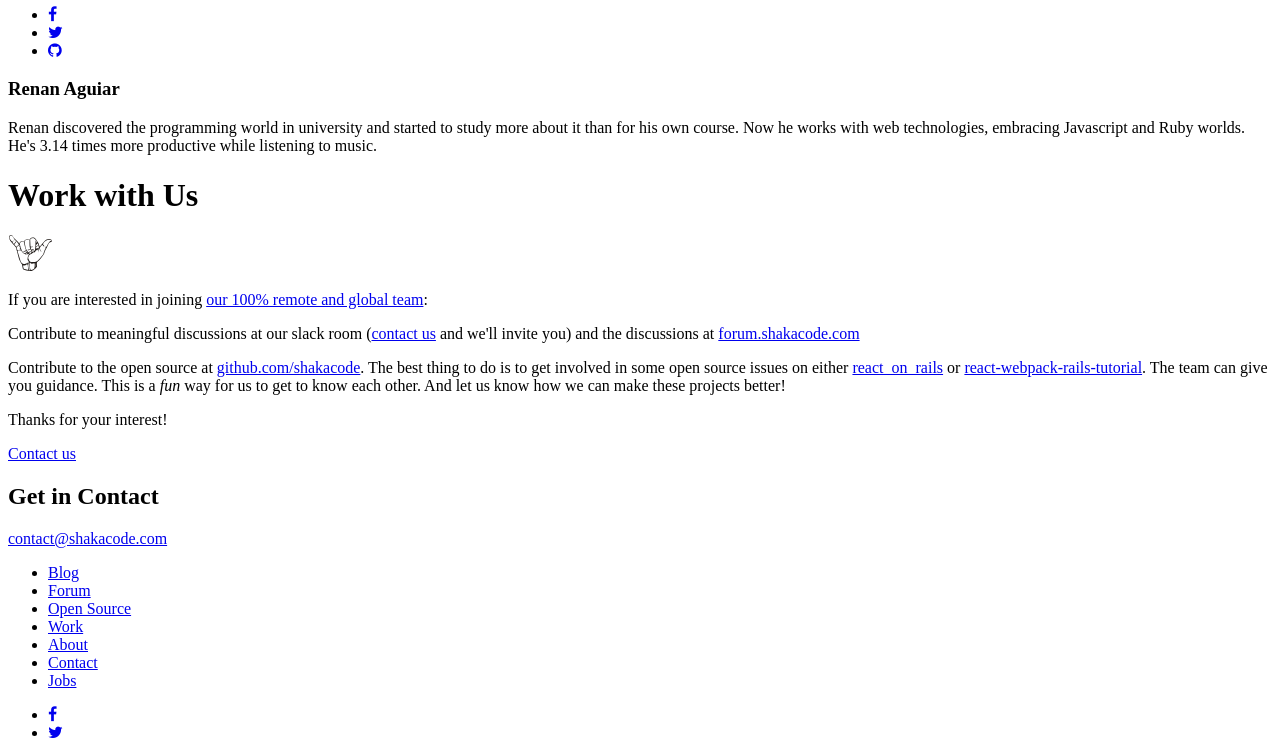
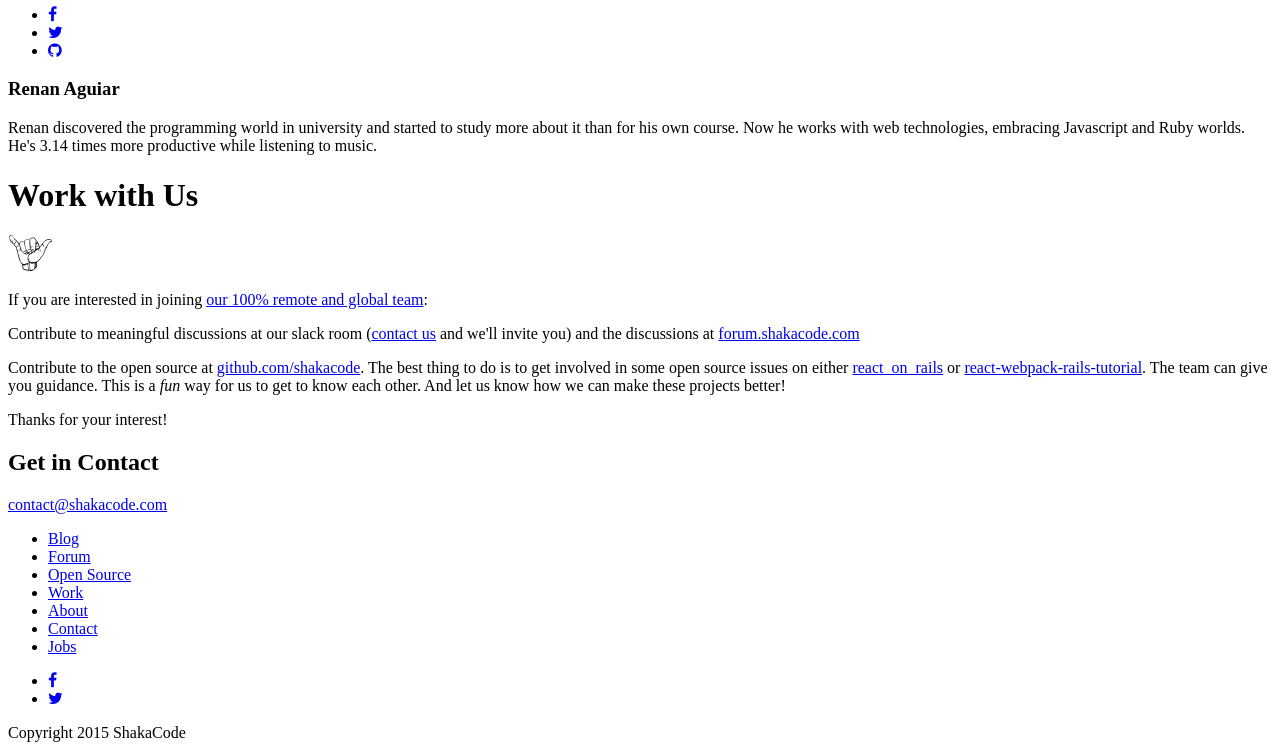
Before and after one commit to shakacode/shakacode-website, a Jekyll site: the page built from about/index.html, in a window 1280 px wide and 900 px high, scrolled down 4845 px, cut to the strip 0-754 px from the top of the window. Built offline with Jekyll 4.4.1, drawn with Linux system fonts in a browser that asks for light colours; nearby versions of some CDN libraries.

Commit message:
remove contact us button. resolve #16

```diff
--- a/about/index.html
+++ b/about/index.html
@@ -265,7 +265,6 @@ title: ShakaCode Work
         <p>Contribute to meaningful discussions at our slack room (<a href="mailto:{{ site.contact_email }}" target="_blank">contact us</a> and we'll invite you) and the discussions at <a href="{{ site.forum_url }}" target="_blank">forum.shakacode.com</a></p>
         <p>Contribute to the open source at <a href="https://github.com/shakacode" target="_blank">github.com/shakacode</a>. The best thing to do is to get involved in some open source issues on either <a href="https://github.com/shakacode/react_on_rails/issues/" target="_blank">react_on_rails</a> or <a href="https://github.com/shakacode/react-webpack-rails-tutorial/issues" target="_blank">react-webpack-rails-tutorial</a>. The team can give you guidance. This is a <i>fun</i> way for us to get to know each other. And let us know how we can make these projects better!</p>
         <p>Thanks for your interest!</p>
-        <a class="about__work-contact" href="mailto:{{ site.contact_email }}" target="_blank">Contact us</a>
       </div>
 
     </div><!-- end .row for header -->
```
